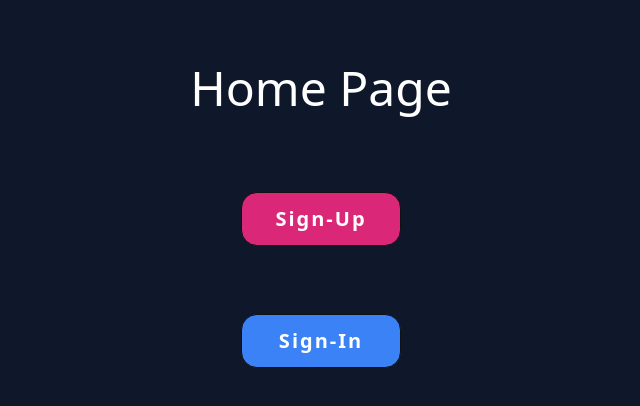
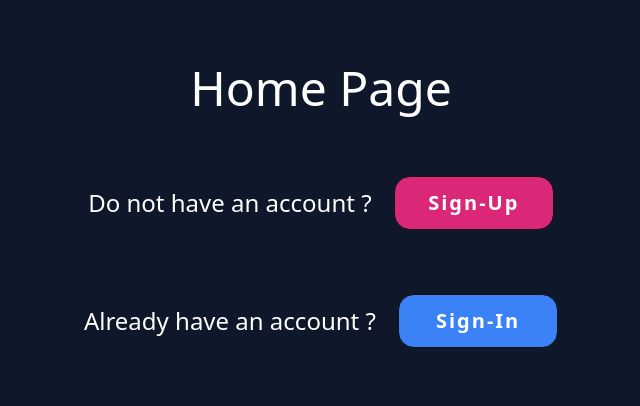
Before and after one commit to mohnishgorana1/chat-app, a Next.js app: page / in a window 1280 px wide. Shown: the top 406 px of the page, without its empty margins (319-959 px from the left). Built offline with nearby package versions, Linux system fonts and the light colour scheme.

Commit message:
basic ui and routing

```diff
--- a/src/app/(app)/dashboard/page.tsx
+++ b/src/app/(app)/dashboard/page.tsx
@@ -158,6 +158,8 @@ function Dashboard() {
     setIsLoggedIn(false)
 
     toast.success("Logout Success")
+
+    router.replace('/')
   }
 
   async function getAllUsers(searchKeyword: string, userId: string) {
--- a/src/app/(app)/page.tsx
+++ b/src/app/(app)/page.tsx
@@ -22,23 +22,31 @@ export default function Home() {
 
   return (
     <main className="flex flex-col pt-16 gap-8 items-center w-full min-h-screen bg-slate-900">
-      <h1 className="text-white-1 text-5xl ">Home Page</h1>
+      <h1 className="text-white-1 text-5xl mb-8 ">Home Page</h1>
+      <section className="px-12">
         {
           isLoggedIn ? (
             <Link href={'/dashboard'}>
               <button className="mt-12 px-6 py-3 border border-black-3 bg-pink-600 text-xl font-semibold tracking-widest rounded-2xl text-white-1">Click To Open Chat Dashboard Page</button>
             </Link>
           ) : (
-          <div className="flex flex-col gap-5 items-center">
+            <div className="flex flex-col gap-16 items-center">
+              <span className="flex flex-col sm:flex-row  items-center justify-between gap-4 text-white-1 " >
+                <p className="sm:text-2xl">Do not have an account ?&nbsp;</p>
                 <Link href={'/sign-up'}>
-              <button className="w-40 mt-12 px-6 py-3 border border-black-3 bg-pink-600 text-xl font-semibold tracking-widest rounded-2xl text-white-1">Sign-Up</button>
-            </Link> <Link href={'/sign-in'}>
-              <button className="w-40 mt-12 px-6 py-3 border border-black-3 bg-blue-500 text-xl font-semibold tracking-widest rounded-2xl text-white-1">Sign-In</button>
+                  <button className="sm:w-40 px-6 py-3 border border-black-3 bg-pink-600 sm:text-xl font-semibold tracking-widest rounded-2xl text-white-1">Sign-Up</button>
                 </Link>
+              </span>
+              <span className="flex flex-col sm:flex-row  items-center justify-between gap-4 text-white-1 ">
+                <p className="sm:text-2xl">Already have an account ?&nbsp;</p>
+                <Link href={'/sign-in'}>
+                  <button className="sm:w-40 px-6 py-3 border border-black-3 bg-blue-500 sm:text-xl font-semibold tracking-widest rounded-2xl text-white-1">Sign-In</button>
+                </Link>
+              </span>
             </div>
           )
         }
-
+      </section>
 
     </main>
   );
```
Lines whose indentation alone changed are shown as unchanged.
